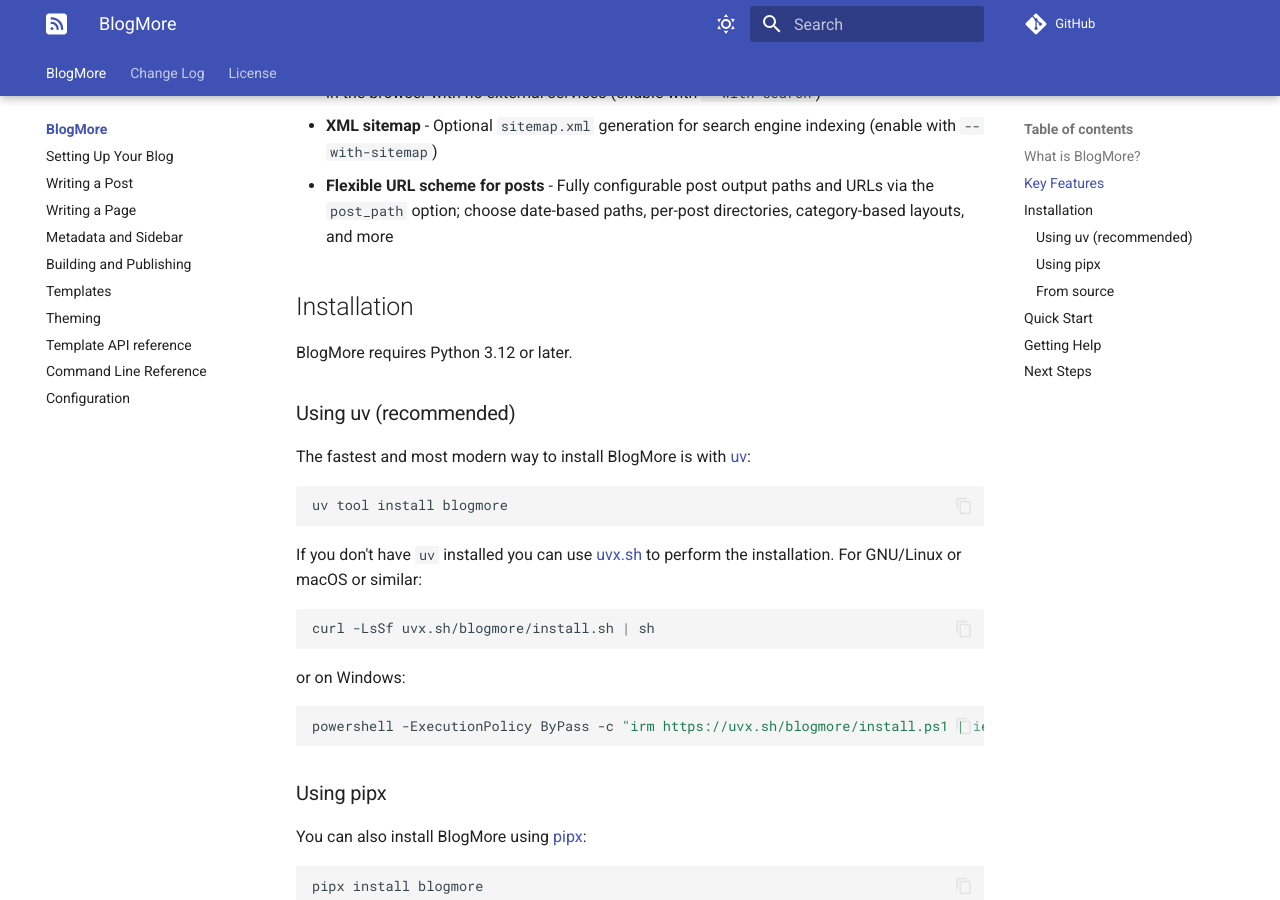
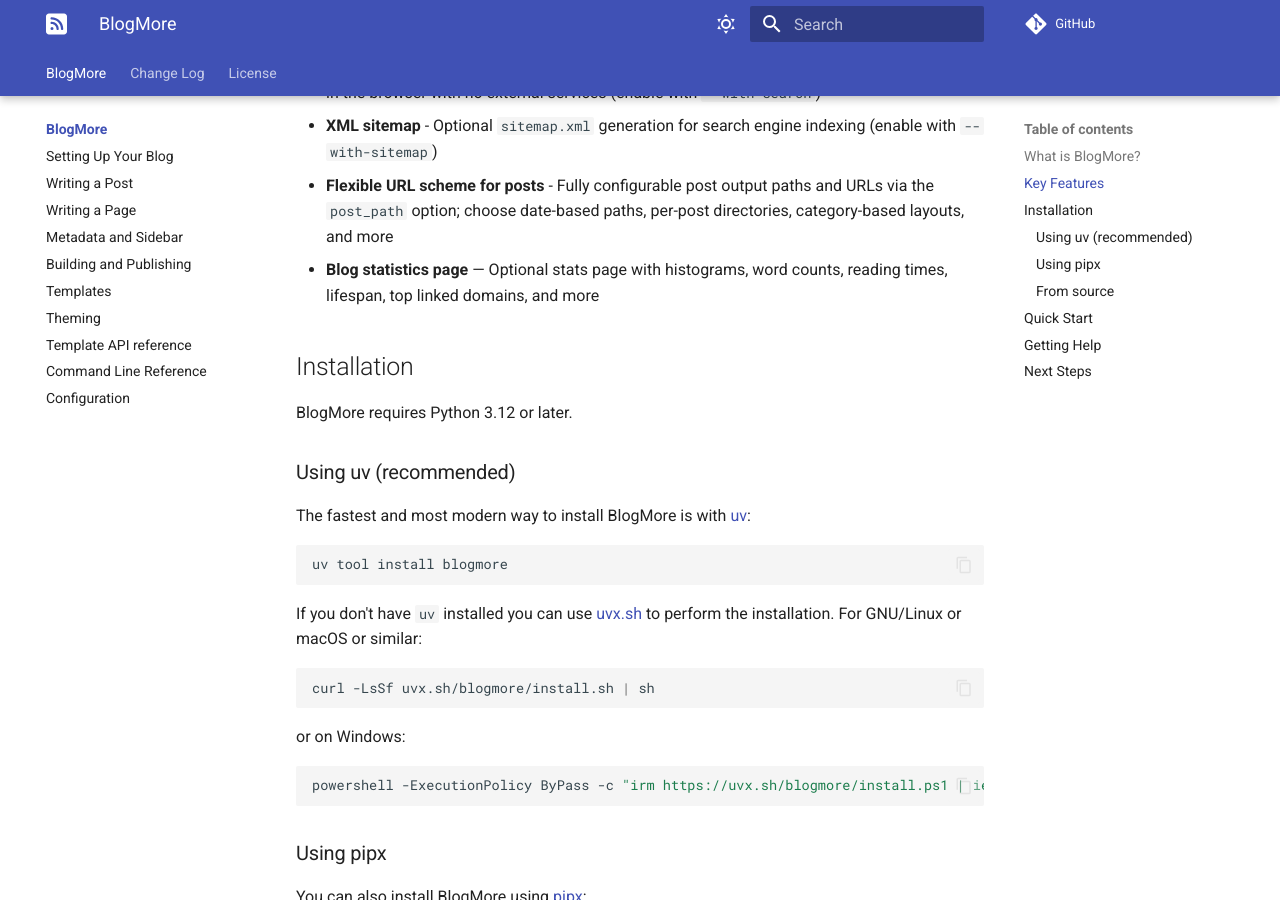
Before and after one commit to davep/blogmore, an MkDocs documentation site: the page built from docs/index.md, in a window 1280 px wide and 900 px high, scrolled down 1264 px. Built offline with MkDocs 1.6.1 and Material for MkDocs 9.7.7, drawn with Linux system fonts in a browser that asks for light colours; comment, search, counter and statistics services are not loaded.

Commit message:
Add stats as a key features
Because, despite being asked to, Copilot didn't.

```diff
--- a/docs/index.md
+++ b/docs/index.md
@@ -29,6 +29,7 @@
 - **Client-side search** - Optional full-text search across post titles and content, running entirely in the browser with no external services (enable with `--with-search`)
 - **XML sitemap** - Optional `sitemap.xml` generation for search engine indexing (enable with `--with-sitemap`)
 - **Flexible URL scheme for posts** - Fully configurable post output paths and URLs via the `post_path` option; choose date-based paths, per-post directories, category-based layouts, and more
+- **Blog statistics page** — Optional stats page with histograms, word counts, reading times, lifespan, top linked domains, and more
 
 ## Installation
 
```
